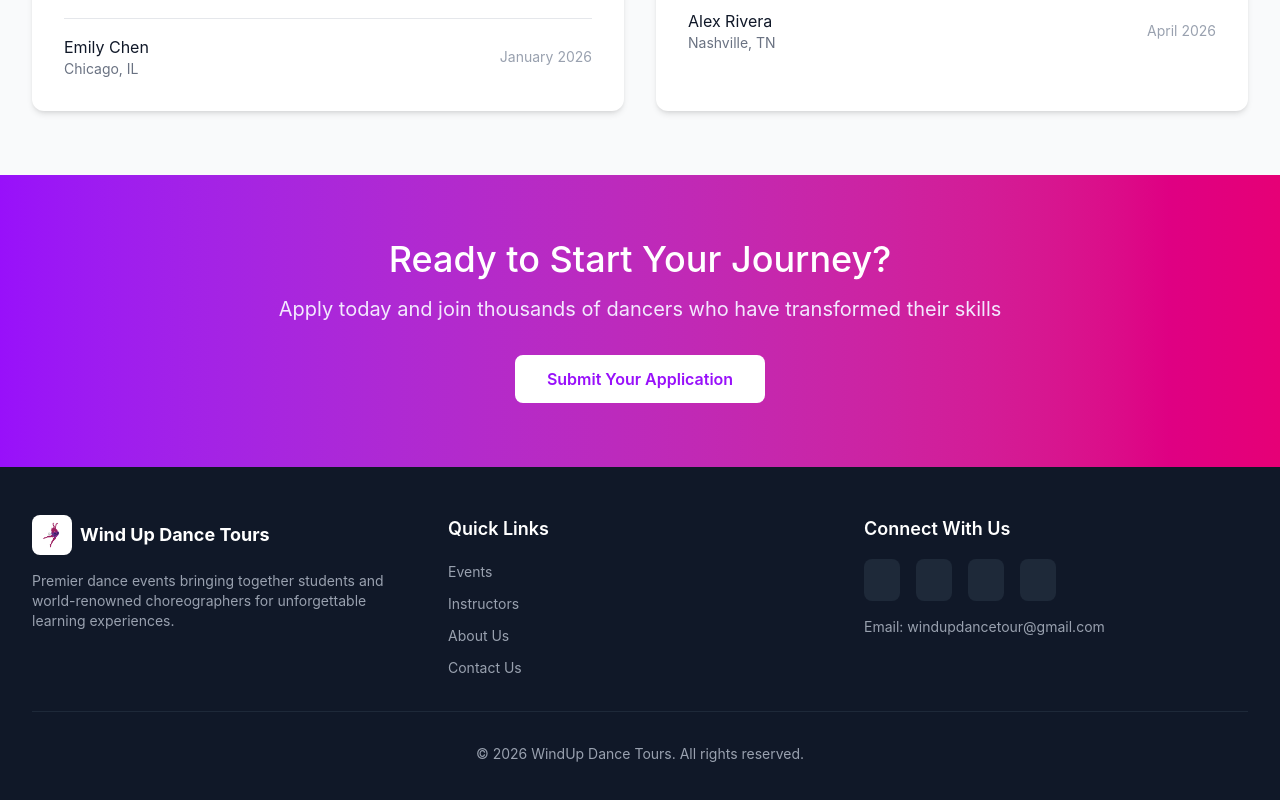
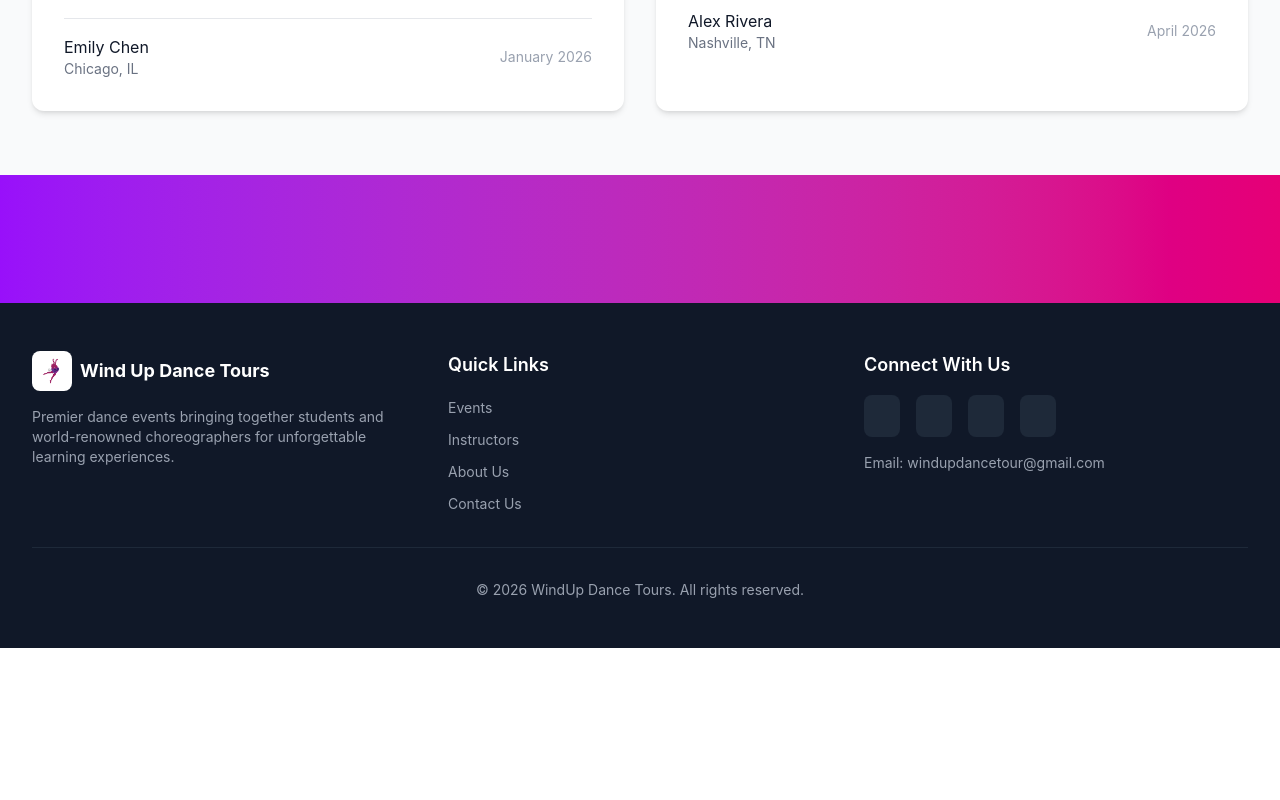
Before and after one commit to stinkyBootsLLC/windup2, a React (Vite) app: page / in a window 1280 px wide. Shown: the part 1317-2117 px from the top of the page. After the commit the page ends 1965 px from the top, so only its background shows below. Built offline with nearby package versions, Linux system fonts and the light colour scheme; some icons are missing.

Commit message:
chore: remove unused sections

```diff
--- a/src/app/pages/Home.tsx
+++ b/src/app/pages/Home.tsx
@@ -3,47 +3,6 @@ import { Calendar, Users, Star, ArrowRight, Quote } from "lucide-react";
 import { ImageWithFallback } from "../components/figma/ImageWithFallback";
 
 export default function Home() {
-  // const features = [
-  //   {
-  //     icon: Calendar,
-  //     title: "Exclusive Events",
-  //     description: "Join our carefully curated dance events featuring world-class choreographers",
-  //   },
-  //   {
-  //     icon: Users,
-  //     title: "Expert Instructors",
-  //     description: "Learn from renowned choreographers who have worked with top artists globally",
-  //   },
-  //   {
-  //     icon: Star,
-  //     title: "Premium Experience",
-  //     description: "Immersive workshops designed to elevate your dance skills to the next level",
-  //   },
-  // ];
-
-  // const upcomingEvents = [
-  //   {
-  //     id: 1,
-  //     title: "Contemporary Fusion Workshop",
-  //     date: "May 15, 2026",
-  //     instructor: "Maria Rodriguez",
-  //     location: "Los Angeles, CA",
-  //   },
-  //   {
-  //     id: 2,
-  //     title: "Hip-Hop Intensive",
-  //     date: "June 2, 2026",
-  //     instructor: "Jordan Smith",
-  //     location: "New York, NY",
-  //   },
-  //   {
-  //     id: 3,
-  //     title: "Jazz & Broadway Masterclass",
-  //     date: "June 20, 2026",
-  //     instructor: "Taylor Chen",
-  //     location: "Chicago, IL",
-  //   },
-  // ];
 
   const reviews = [
     {
@@ -140,20 +99,9 @@ export default function Home() {
         </div>
       </section>
 
-      {/* CTA Section */}
+
       <section className="py-16 bg-gradient-to-r from-purple-600 to-pink-600 text-white">
-        <div className="max-w-4xl mx-auto px-4 sm:px-6 lg:px-8 text-center">
-          <h2 className="text-4xl mb-4">Ready to Start Your Journey?</h2>
-          <p className="text-xl mb-8 text-purple-100">
-            Apply today and join thousands of dancers who have transformed their skills
-          </p>
-          <Link
-            to="/dancer-application"
-            className="bg-white text-purple-600 px-8 py-3 rounded-lg font-semibold hover:bg-gray-100 transition-colors inline-block"
-          >
-            Submit Your Application
-          </Link>
-        </div>
+
       </section>
     </div>
   );
```
